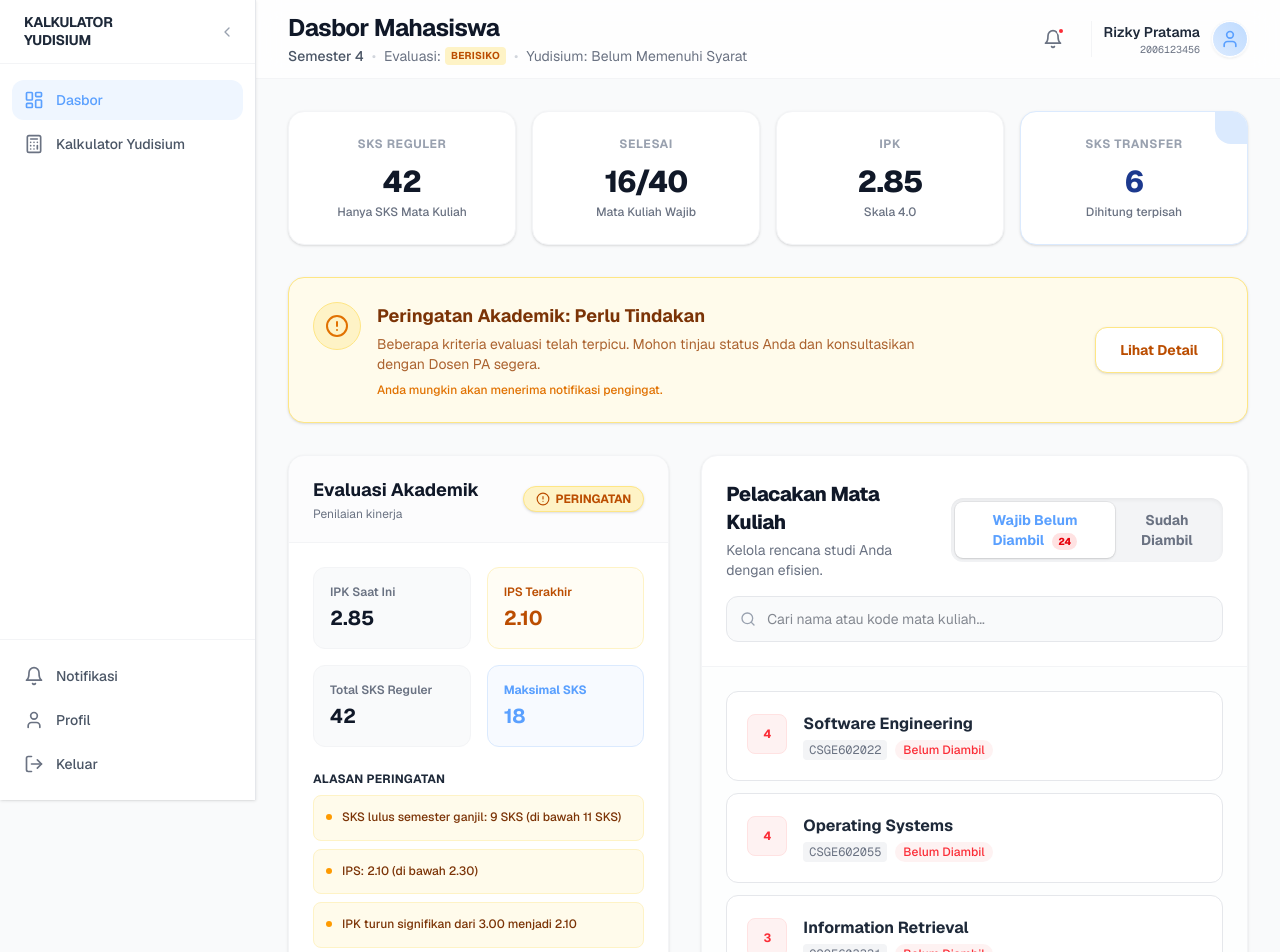
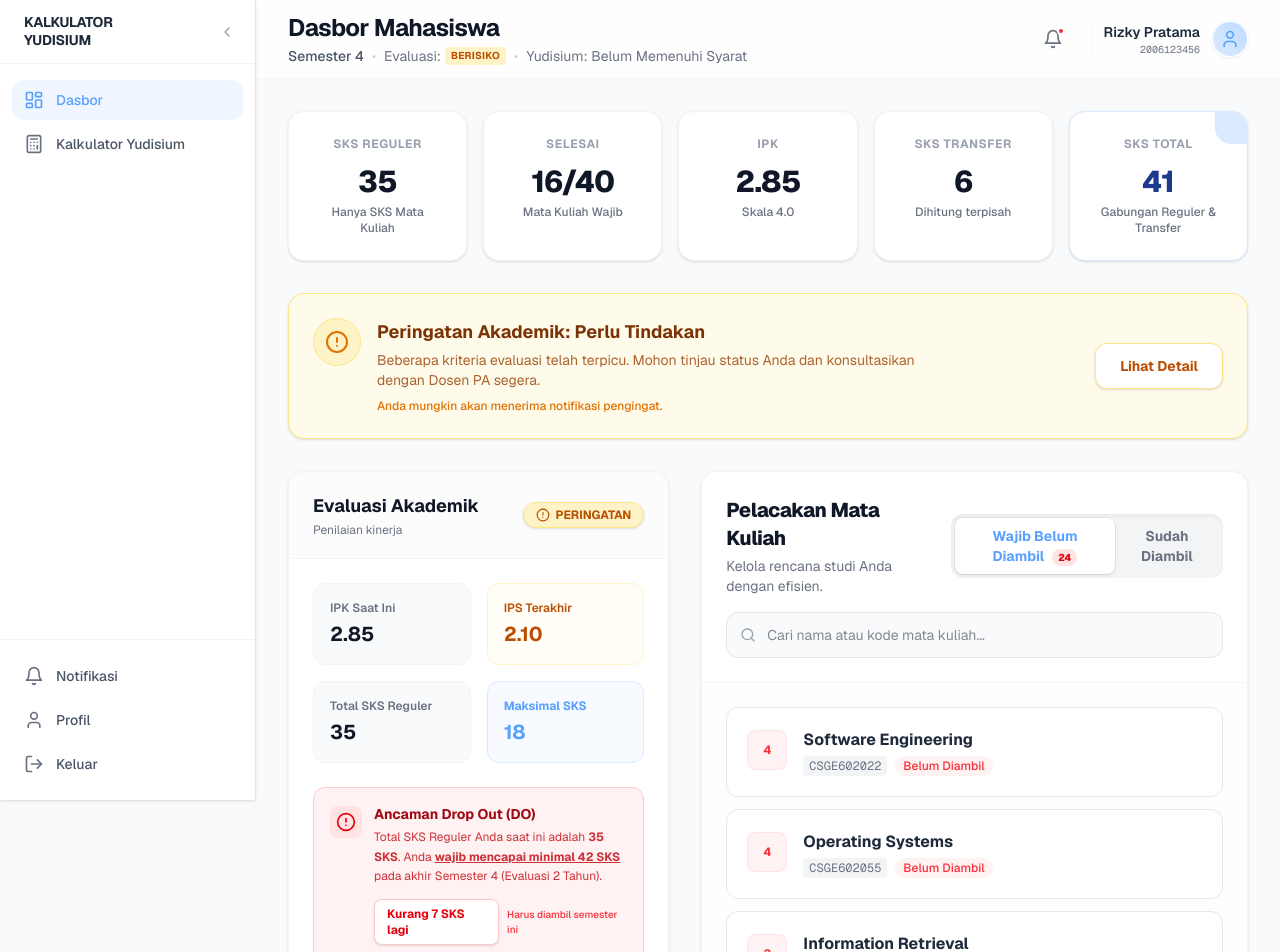
Before and after one commit to AhmadDzulfikar/dummy_KAYU_frontend, a Next.js app: page /student/warning-belum-eligible in a window 1280 px wide. Shown: the top 952 px of the page. Built offline with nearby package versions, Linux system fonts and the light colour scheme.

Commit message:
mahasiswa fix

```diff
--- a/app/student/aman-belum-eligible/page.tsx
+++ b/app/student/aman-belum-eligible/page.tsx
@@ -18,7 +18,8 @@ export default function StudentDashboard() {
         { label: 'SKS Reguler', value: '138', sub: 'Hanya SKS Mata Kuliah' },
         { label: 'Selesai', value: '24/40', sub: 'Mata Kuliah Wajib' },
         { label: 'IPK', value: '3.28', sub: 'Skala 4.0' },
-        { label: 'SKS Transfer', value: '6', sub: 'Dihitung terpisah', highlight: true },
+        { label: 'SKS Transfer', value: '6', sub: 'Dihitung terpisah' },
+        { label: 'SKS Total', value: '144', sub: 'Gabungan Reguler & Transfer', highlight: true },
     ];
 
     const maxCreditsRules = [
@@ -50,7 +51,7 @@ export default function StudentDashboard() {
         <div className="space-y-8 max-w-7xl mx-auto pb-12 font-sans">
 
             {/* 1. Quick Academic Summary */}
-            <section className="grid grid-cols-2 lg:grid-cols-4 gap-4">
+            <section className="grid grid-cols-2 lg:grid-cols-5 gap-4">
                 {summaryData.map((item, idx) => (
                     <div key={idx} className={`bg-white p-6 rounded-2xl shadow-sm border ${item.highlight ? 'border-blue-100 bg-blue-50/30' : 'border-gray-100'} flex flex-col items-center text-center hover:shadow-md transition-shadow group relative overflow-hidden`}>
                         {item.highlight && <div className="absolute top-0 right-0 w-8 h-8 bg-blue-100 rounded-bl-2xl"></div>}
--- a/app/student/dashboard/page.tsx
+++ b/app/student/dashboard/page.tsx
@@ -17,7 +17,8 @@ export default function StudentDashboard() {
         { label: 'SKS Reguler', value: '144', sub: 'Hanya SKS Mata Kuliah' },
         { label: 'Selesai', value: '40/40', sub: 'Mata Kuliah Wajib' },
         { label: 'IPK', value: '3.28', sub: 'Skala 4.0' },
-        { label: 'SKS Ekstensi/Transfer', value: '6', sub: 'Dihitung terpisah', highlight: true },
+        { label: 'SKS Transfer', value: '6', sub: 'Dihitung terpisah' },
+        { label: 'SKS Total', value: '150', sub: 'Gabungan Reguler & Transfer', highlight: true },
     ];
 
     const maxCreditsRules = [
@@ -42,7 +43,7 @@ export default function StudentDashboard() {
         <div className="space-y-8 max-w-7xl mx-auto pb-12 font-sans">
 
             {/* 1. Quick Academic Summary */}
-            <section className="grid grid-cols-2 lg:grid-cols-4 gap-4">
+            <section className="grid grid-cols-2 lg:grid-cols-5 gap-4">
                 {summaryData.map((item, idx) => (
                     <div key={idx} className={`bg-white p-6 rounded-2xl shadow-sm border ${item.highlight ? 'border-blue-100 bg-blue-50/30' : 'border-gray-100'} flex flex-col items-center text-center hover:shadow-md transition-shadow group relative overflow-hidden`}>
                         {item.highlight && <div className="absolute top-0 right-0 w-8 h-8 bg-blue-100 rounded-bl-2xl"></div>}
--- a/app/student/graduation-calculator/not-eligible/page.tsx
+++ b/app/student/graduation-calculator/not-eligible/page.tsx
@@ -200,9 +200,19 @@ export default function GraduationCalculatorNotEligiblePage() {
                         <h3 className="text-2xl font-bold text-center text-gray-900 mb-2">Submit anyway?</h3>
                         <p className="text-gray-500 text-center text-sm leading-relaxed mb-6">
                             You are <span className="font-bold text-gray-800">not yet eligible</span>.
-                            Your regular course credits are <span className="font-bold text-red-500">{requirements.regularCredits.current}/{requirements.regularCredits.target}</span> and/or required courses are incomplete.
-                            <br /><br />
-                            <span className="text-xs bg-gray-100 px-2 py-1 rounded text-gray-600">Note: Transfer credits do not replace missing regular credits.</span>
+                            {(requirements.regularCredits.current + requirements.transferCredits >= 144)
+                                ? <>
+                                    Your required courses are incomplete <span className="font-bold text-red-500">({requirements.requiredCourses.current}/{requirements.requiredCourses.target})</span>.
+                                    <br /><br />
+                                </>
+                                : <>
+                                    Your regular course credits are <span className="font-bold text-red-500">{requirements.regularCredits.current}/{requirements.regularCredits.target}</span> and/or required courses are incomplete.
+                                    <br /><br />
+                                </>
+                            }
+                            {(requirements.regularCredits.current + requirements.transferCredits < 144) && (
+                                <span className="text-xs bg-gray-100 px-2 py-1 rounded text-gray-600">Note: Transfer credits do not replace missing regular credits.</span>
+                            )}
                         </p>
 
                         <div className="flex gap-3">
--- a/app/student/graduation-calculator/page.tsx
+++ b/app/student/graduation-calculator/page.tsx
@@ -202,7 +202,9 @@ export default function GraduationCalculatorPage() {
                             Anda <span className="font-bold text-gray-800">belum memenuhi syarat</span>.
                             SKS reguler Anda adalah <span className="font-bold text-red-500">{requirements.regularCredits.current}/{requirements.regularCredits.target}</span> dan/atau mata kuliah wajib belum lengkap.
                             <br /><br />
-                            <span className="text-xs bg-gray-100 px-2 py-1 rounded text-gray-600">Catatan: SKS Transfer tidak menggantikan SKS reguler yang kurang.</span>
+                            {(requirements.regularCredits.current + requirements.transferCredits <= 144) && (
+                                <span className="text-xs bg-gray-100 px-2 py-1 rounded text-gray-600">Catatan: SKS Transfer tidak menggantikan SKS reguler yang kurang.</span>
+                            )}
                         </p>
 
                         <div className="flex gap-3">
--- a/app/student/warning-belum-eligible/page.tsx
+++ b/app/student/warning-belum-eligible/page.tsx
@@ -15,10 +15,11 @@ export default function StudentDashboardWarning() {
 
     // Dummy Data (WARNING + Not Eligible)
     const summaryData = [
-        { label: 'SKS Reguler', value: '42', sub: 'Hanya SKS Mata Kuliah' },
+        { label: 'SKS Reguler', value: '35', sub: 'Hanya SKS Mata Kuliah' },
         { label: 'Selesai', value: '16/40', sub: 'Mata Kuliah Wajib' },
         { label: 'IPK', value: '2.85', sub: 'Skala 4.0' },
-        { label: 'SKS Transfer', value: '6', sub: 'Dihitung terpisah', highlight: true },
+        { label: 'SKS Transfer', value: '6', sub: 'Dihitung terpisah' },
+        { label: 'SKS Total', value: '41', sub: 'Gabungan Reguler & Transfer', highlight: true },
     ];
 
     const maxCreditsRules = [
@@ -54,7 +55,7 @@ export default function StudentDashboardWarning() {
             {/* Assuming layout provides "Student Dashboard", ensuring specific status text is visible */}
 
             {/* 2. Quick Academic Summary */}
-            <section className="grid grid-cols-2 lg:grid-cols-4 gap-4">
+            <section className="grid grid-cols-2 lg:grid-cols-5 gap-4">
                 {summaryData.map((item, idx) => (
                     <div key={idx} className={`bg-white p-6 rounded-2xl shadow-sm border ${item.highlight ? 'border-blue-100 bg-blue-50/30' : 'border-gray-100'} flex flex-col items-center text-center hover:shadow-md transition-shadow group relative overflow-hidden`}>
                         {item.highlight && <div className="absolute top-0 right-0 w-8 h-8 bg-blue-100 rounded-bl-2xl"></div>}
@@ -118,7 +119,7 @@ export default function StudentDashboardWarning() {
                                 </div>
                                 <div className="p-4 bg-gray-50 rounded-xl border border-gray-100">
                                     <span className="block text-xs text-gray-500 font-semibold mb-1">Total SKS Reguler</span>
-                                    <span className="text-xl font-bold text-gray-900">42</span>
+                                    <span className="text-xl font-bold text-gray-900">35</span>
                                 </div>
                                 <div className="p-4 bg-blue-50/50 rounded-xl border border-blue-100">
                                     <span className="block text-xs text-[#5AA0FF] font-bold mb-1">Maksimal SKS</span>
@@ -127,6 +128,28 @@ export default function StudentDashboardWarning() {
                             </div>
 
                             {/* Triggered Reasons List */}
+                            {/* DO Threat Alert */}
+                            <div className="mb-6 bg-red-50 border border-red-200 rounded-xl p-4">
+                                <div className="flex items-start gap-3">
+                                    <div className="p-1.5 bg-red-100 text-red-600 rounded-lg shrink-0 mt-0.5">
+                                        <AlertCircle className="w-5 h-5" />
+                                    </div>
+                                    <div>
+                                        <h3 className="text-sm font-bold text-red-800">Ancaman Drop Out (DO)</h3>
+                                        <p className="text-xs text-red-700/80 mt-1 leading-relaxed">
+                                            Total SKS Reguler Anda saat ini adalah <span className="font-bold">35 SKS</span>.
+                                            Anda <span className="font-bold underline">wajib mencapai minimal 42 SKS</span> pada akhir Semester 4 (Evaluasi 2 Tahun).
+                                        </p>
+                                        <div className="mt-3 flex items-center gap-2">
+                                            <div className="text-xs font-bold text-red-600 bg-white border border-red-200 rounded-lg px-3 py-1.5 shadow-sm inline-block">
+                                                Kurang 7 SKS lagi
+                                            </div>
+                                            <span className="text-[10px] text-red-500 font-medium">Harus diambil semester ini</span>
+                                        </div>
+                                    </div>
+                                </div>
+                            </div>
+
                             <div className="mb-6">
                                 <h3 className="text-xs font-bold text-gray-800 mb-2 uppercase tracking-wide">Alasan Peringatan</h3>
                                 <ul className="space-y-2">
```
